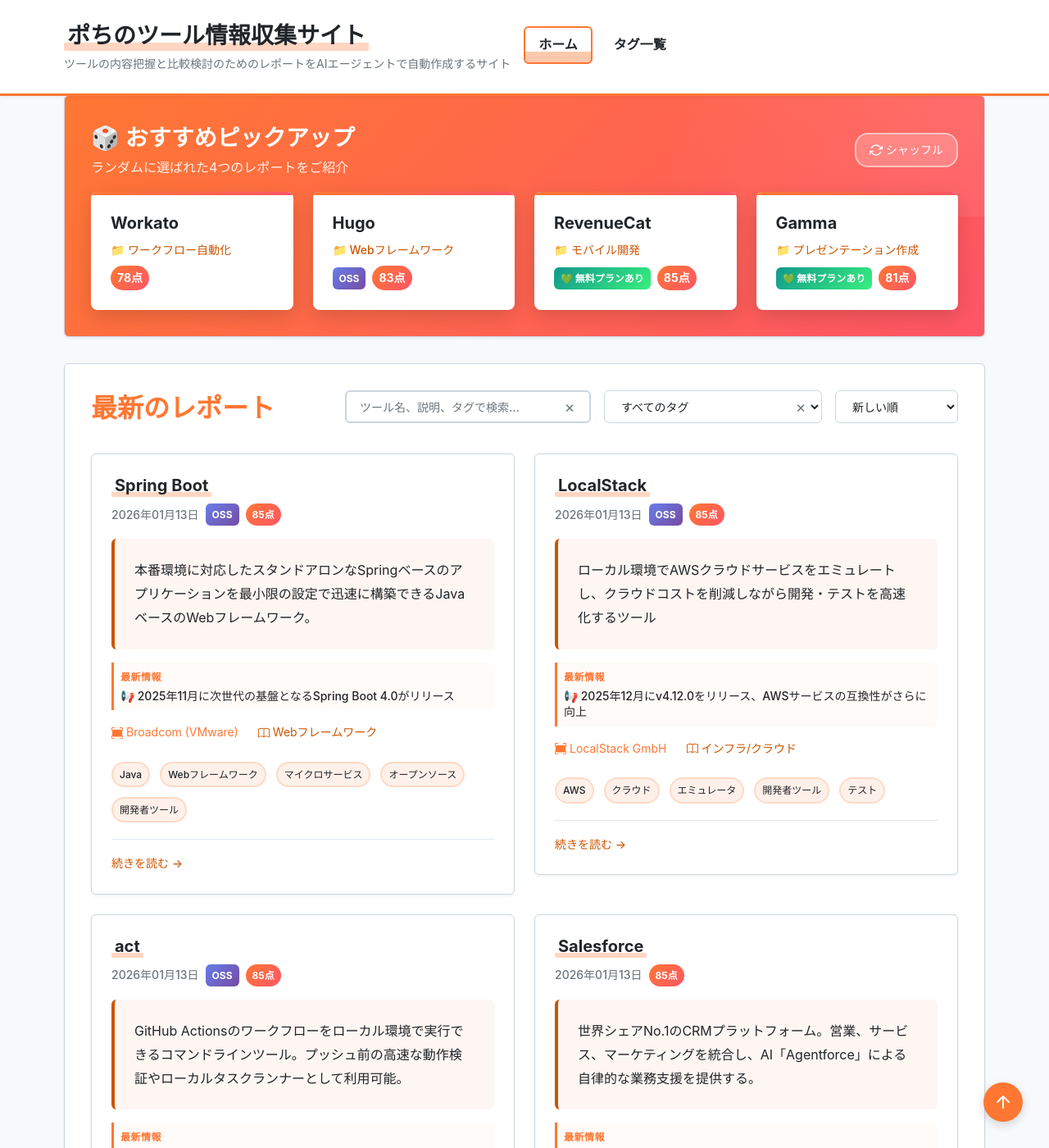
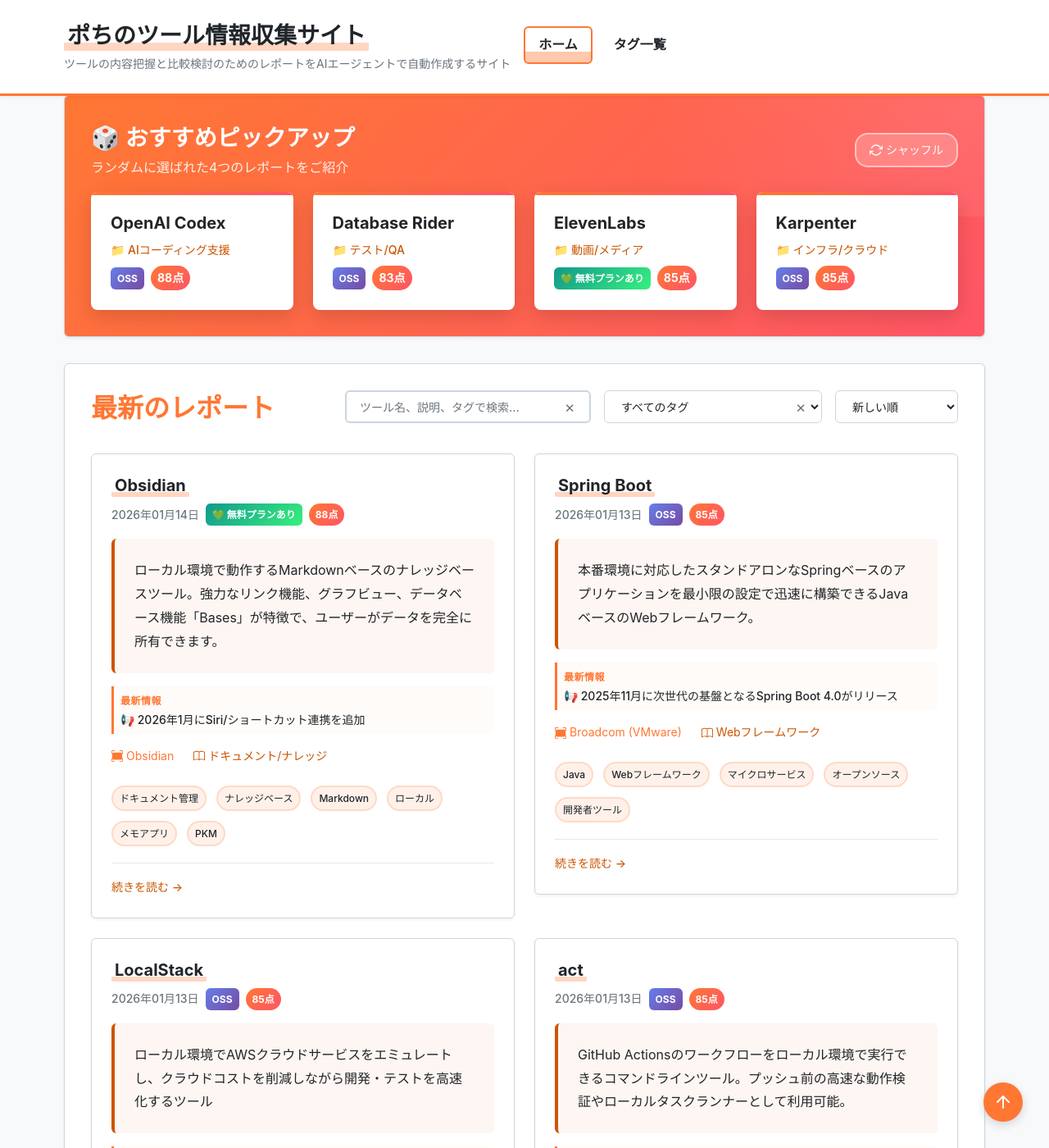
Before and after one commit to aegisfleet/tool-survey-report, a Jekyll site: the page built from index.md, in a window 1280 px wide and 1400 px high, scrolled down 656 px. Shown: the whole window at 82% size. Built offline with Jekyll 4.4.1, drawn with Linux system fonts in a browser that asks for light colours; some of the changed text lies outside the part shown.

Commit message:
feat(reports): Obsidianの調査レポートを更新 (#437)
AGENTS.mdの「レポート作成・更新の手順」に従い、_reports/obsidian.mdを更新しました。

主な変更点:
- フロントマターをテンプレートに準拠させ、quick_summaryとevaluationを追加。
- 2026-01-14時点の最新情報を反映し、last_updatedを更新。
- 「直近半年のアップデート情報」セクションにSiri連携などの最新情報を追記。
- 「類似ツールとの比較」セクションを表形式に整形。
- _reports/vscode.mdにObsidianへのリンクを追加し、関連レポート間の双方向リンクを確保。

Co-authored-by: google-labs-jules[bot] <161369871+google-labs-jules[bot]@users.noreply.github.com>

```diff
--- a/_reports/obsidian.md
+++ b/_reports/obsidian.md
@@ -1,24 +1,61 @@
 ---
+# === フロントマター ===
+# 【必須項目】
 title: "Obsidian 調査レポート"
 tool_name: "Obsidian"
+tool_reading: "オブシディアン"
 category: "ドキュメント/ナレッジ"
 developer: "Obsidian"
 official_site: "https://obsidian.md/"
-links:
-  github: "https://github.com/obsidianmd"
-  documentation: "https://help.obsidian.md/"
 date: "2025-12-23"
-last_updated: "2025-12-23"
+last_updated: "2026-01-14"
 tags:
   - "ドキュメント管理"
   - "ナレッジベース"
   - "Markdown"
   - "ローカル"
   - "メモアプリ"
-description: "ローカル環境で動作するMarkdownベースのナレッジベースツール。強力なリンク機能とグラフビュー、新機能「Bases」によるデータベース管理が特徴。"
+  - "PKM"
+description: "ローカル環境で動作するMarkdownベースのナレッジベースツール。強力なリンク機能、グラフビュー、データベース機能「Bases」が特徴で、ユーザーがデータを完全に所有できます。"
+
+# 【クイックサマリー】ホーム画面のカード表示用
+quick_summary:
+  has_free_plan: true
+  is_oss: false
+  starting_price: "無料"
+  target_users:
+    - "研究者"
+    - "ライター"
+    - "エンジニア"
+  latest_highlight: "2026年1月にSiri/ショートカット連携を追加"
+  update_frequency: "高"
+
+# 【ツール評価】100点満点、基準点70点からの加減算方式
+evaluation:
+  score: 88
+  base_score: 70
+  plus_points:
+    - point: 10
+      reason: "ローカルファーストで動作が高速かつプライバシー性が高い"
+    - point: 8
+      reason: "豊富なプラグインによる圧倒的なカスタマイズ性"
+    - point: 5
+      reason: "Bases機能により構造化データも扱えるようになり、汎用性が向上した"
+  minus_points:
+    - point: -3
+      reason: "公式の同期機能が有料"
+    - point: -2
+      reason: "多機能ゆえに学習コストが高い"
+  summary: "カスタマイズ性とプライバシー性を両立した最高峰の個人用ナレッジベースだが、ポテンシャルを最大限に引き出すには学習が必要。"
+
+# 【任意項目】該当するもののみ記載
+links:
+  github: "https://github.com/obsidianmd"
+  documentation: "https://help.obsidian.md/"
 relationships:
   related_tools:
     - "Notion"
+    - "Logseq"
     - "Visual Studio Code"
 ---
 
@@ -27,14 +64,15 @@ relationships:
 ## **1. 基本情報**
 
 * **ツール名**: Obsidian
+* **ツールの読み方**: オブシディアン
 * **開発元**: Obsidian
 * **公式サイト**: [https://obsidian.md/](https://obsidian.md/)
 * **関連リンク**:
   * GitHub: [https://github.com/obsidianmd](https://github.com/obsidianmd) （コミュニティプラグインやテーマのホスティング場所として利用）
   * ドキュメント: [https://help.obsidian.md/](https://help.obsidian.md/)
   * コミュニティ: [https://forum.obsidian.md/](https://forum.obsidian.md/)
-* **カテゴリ**: ドキュメント/ナレッジ, ナレッジマネジメント, ノートアプリ
-* **概要**: Obsidianは、ローカル環境上のMarkdownファイルをベースとした、強力なナレッジベースツールです。「第二の脳」を構築することを目的とし、ノート間のリンク機能（バックリンク含む）、視覚的なグラフビュー、そして2025年10月に導入されたデータベース機能「Bases」を特徴としています。クラウドに依存せず、ユーザーがデータを完全に所有できるプライバシー重視の設計となっています。
+* **カテゴリ**: ドキュメント/ナレッジ
+* **概要**: Obsidianは、ローカル環境上のMarkdownファイルをベースとした、強力なナレッジベースツールです。「第二の脳」を構築することを目的とし、ノート間のリンク機能（バックリンク含む）、視覚的なグラフビュー、データベース機能「Bases」を特徴としています。クラウドに依存せず、ユーザーがデータを完全に所有できるプライバシー重視の設計となっています。
 
 ## **2. 目的と主な利用シーン**
 
@@ -134,28 +172,31 @@ relationships:
 
 ## **13. 直近半年のアップデート情報**
 
+* **Siri / ショートカット連携 (2026年1月)**:
+  * iOSのSiriおよびショートカットに対応し、音声や自動化でノートの作成・編集が可能になった。
+* **モバイル・デスクトップ版の改善 (2025年12月 - v1.11.2〜v1.11.4)**:
+  * ファイルパスのコピー機能追加、PDFエクスポートの改善、各種UIの調整やバグ修正など、多数の品質向上が行われた。
 * **Basesの導入 (2025年10月 - v1.10.0)**:
   * データベース機能「Bases」が追加され、ノートを構造化データとして扱えるようになった。
   * 「Group by」機能、テーブルサマリー、リストビュー、マップビュー（公式プラグイン）などが実装され、データ管理能力が飛躍的に向上した。
-* **モバイルアプリの改善 (2025年12月 - v1.11.0)**:
+* **モバイルアプリのUI改善 (2025年12月 - v1.11.0)**:
   * iOS/Android向けのウィジェットが大幅に強化され、ホーム画面から直接ノートを作成・閲覧可能になった。
-  * Siriショートカットへの対応や、UIのリフレッシュが行われた。
-* **セキュリティ監査完了 (2024年12月)**:
+  * UIのリフレッシュが行われ、タッチスクリーンでの操作性が向上した。
+* **セキュリティ監査完了 (2025年12月)**:
   * Cure53による2回目の監査が完了し、安全性が再確認された。
 * **商用利用の無料化 (2025年2月)**:
   * 以前は従業員2名以上の企業での利用は有料だったが、原則無料（寄付推奨）へとポリシーが変更された。
 
+(出典: [Obsidian Roadmap](https://obsidian.md/roadmap/), [Release notes](https://obsidian.md/changelog/))
+
 ## **14. 類似ツールとの比較**
 
-* **Notion**:
-  * **特徴**: クラウドベースのオールインワンワークスペース。チームコラボレーションに強い。
-  * **選択のポイント**: チームでのリアルタイム編集や共有を重視し、初期設定なしでデータベースを使いたい場合はNotion。プライバシーとローカル動作、カスタマイズ性を重視するならObsidian。
-* **Logseq**:
-  * **特徴**: アウトライナー（箇条書き）形式を中心としたローカルファーストのツール。日誌（Journal）機能が強力。
-  * **選択のポイント**: 文章よりも箇条書きで思考を整理したい場合はLogseq。長文のドキュメント作成も行う場合はObsidian。
-* **Visual Studio Code (VS Code)**:
-  * **特徴**: コードエディタだが、Markdown拡張機能（Foam, Dendron等）を入れることでObsidianに近い使い方が可能。
-  * **選択のポイント**: 既にVS Codeを開発で使っており、ツールを増やしたくない場合はVS Code。知識管理専用のUIやグラフビューを求めるならObsidian。
+| ツール名 | 特徴 | 強み | 弱み | 選択肢となるケース |
+|---------|------|------|------|------------------|
+| **Obsidian** | ローカルで動作するMarkdownベースのナレッジツール | 高速性、プライバシー、圧倒的なカスタマイズ性 | 同期が有料、学習コストが高い | データ所有権と拡張性を最優先する場合 |
+| **Notion** | クラウドベースのオールインワンワークスペース | 共同編集、データベース機能、導入の容易さ | オフライン動作に弱い、動作が重め | チームでの共同作業がメインの場合 |
+| **Logseq** | アウトライナー形式のローカルナレッジツール | 日誌機能、ブロック参照、オープンソース | 長文ドキュメントの扱いにくい | 箇条書きでの思考整理を重視する場合 |
+| **VS Code** | 拡張機能でナレッジベース化できるコードエディタ | 開発環境との統合、Git連携の強さ | 専用UIでないため操作が複雑 | 開発と知識管理を同一ツールで完結したい場合 |
 
 ## **15. 総評**
 
--- a/_reports/vscode.md
+++ b/_reports/vscode.md
@@ -23,6 +23,7 @@ relationships:
     - "GitHub Copilot"
     - "Android Studio"
     - "Roo Code"
+    - "Obsidian"
 ---
 
 # **Visual Studio Code 調査レポート**
```
